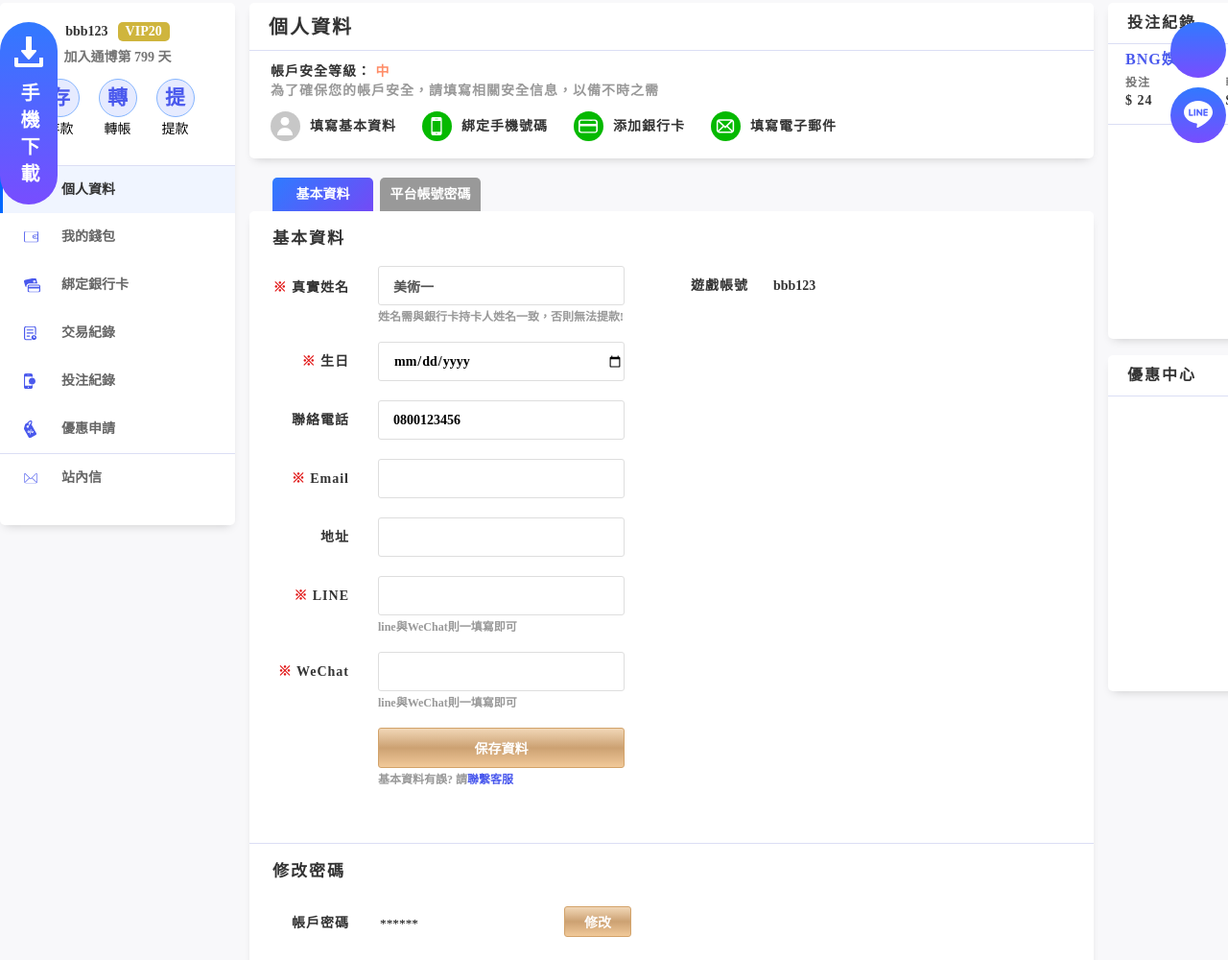
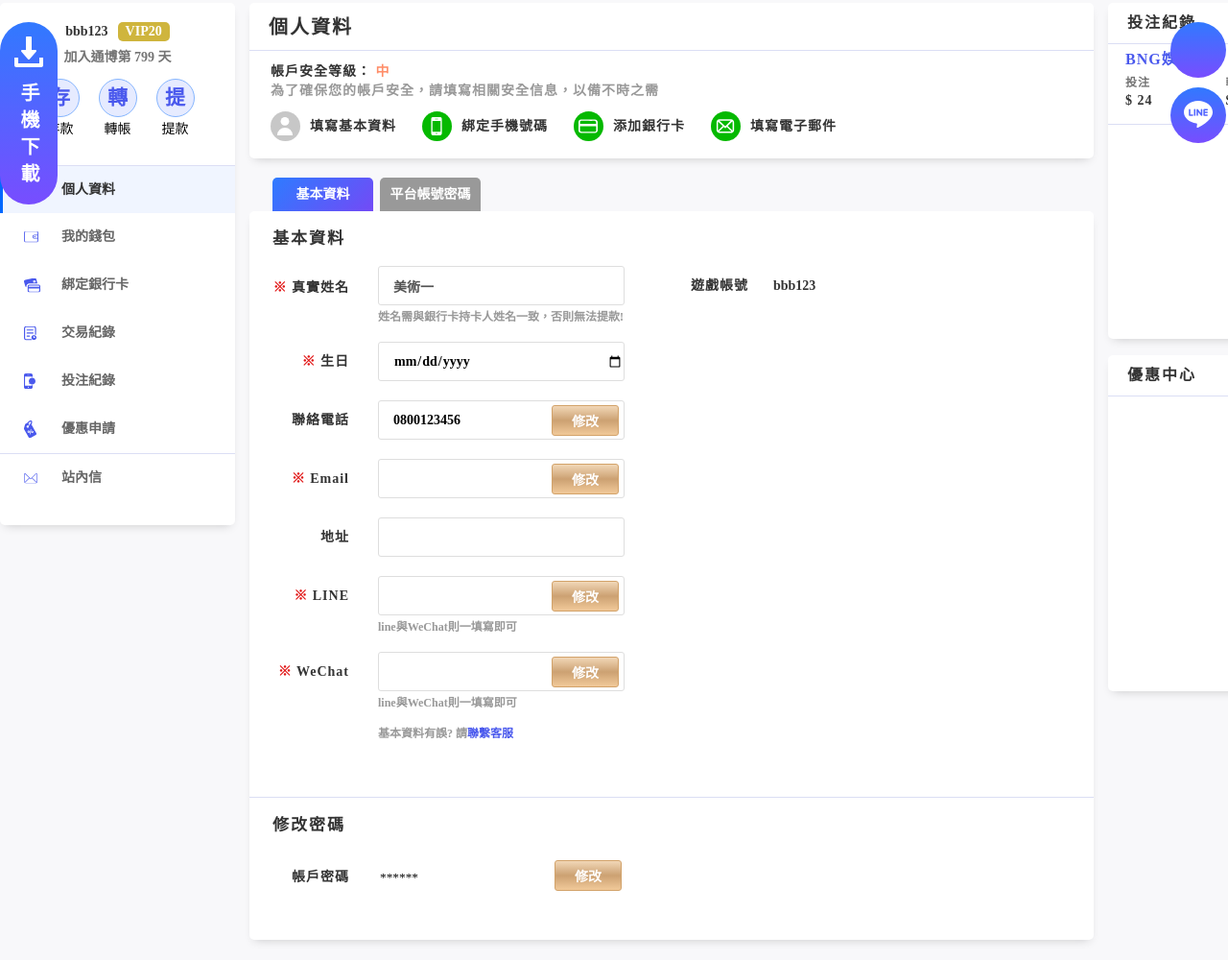
Before and after one commit to nono0420/N1-web, a plain HTML site: page html/member.html in a window 1280 px wide. Shown: the part 192-1192 px from the top of the page at 96% size. Drawn offline with nearby package versions, Linux system fonts and the light colour scheme.

Commit message:
20220225.4.24

```diff
--- a/html/member.html
+++ b/html/member.html
@@ -492,6 +492,7 @@
                                                                 聯絡電話
                                                             </label>
                                                             <input type="text" value="0800123456" readonly>
+                                                            <button type="button" class="smalltyBtn">修改</button>
                                                         </li>
                                                         <li>
                                                             <label>
@@ -499,6 +500,7 @@
                                                                 Email
                                                             </label>
                                                             <input type="text">
+                                                            <button type="button" class="smalltyBtn">修改</button>
                                                         </li>
                                                         <li>
                                                             <label>
@@ -512,6 +514,7 @@
                                                                 LINE
                                                             </label>
                                                             <input type="text">
+                                                            <button type="button" class="smalltyBtn">修改</button>
                                                             <p class="remind">line與WeChat則一填寫即可</p>
                                                         </li>
                                                         <li>
@@ -520,10 +523,11 @@
                                                                 WeChat
                                                             </label>
                                                             <input type="text">
+                                                            <button type="button" class="smalltyBtn">修改</button>
                                                             <p class="remind">line與WeChat則一填寫即可</p>
                                                         </li>
                                                         <li>
-                                                            <button>保存資料</button>
+                                                            <!-- <button>保存資料</button> -->
                                                             <p class="remind np">
                                                                 基本資料有誤? 請<span>聯繫客服</span>
                                                             </p>
--- a/scss/_innerPage.scss
+++ b/scss/_innerPage.scss
@@ -337,12 +337,20 @@
                                                     }
                                                 }
 
-                                                button {
-                                                    width: 257px;
-                                                    height: 42px;
-                                                    position: relative;
-                                                    left: 110px;
+                                                // button {
+                                                //     width: 257px;
+                                                //     height: 42px;
+                                                //     position: relative;
+                                                //     left: 110px;
+                                                //     @include mainBtn;
+                                                // }
+
+                                                .smalltyBtn {
+                                                    width: 70px;
+                                                    height: 32px;
                                                     @include mainBtn;
+                                                    margin: 5px 0px 0 -76px;
+                                                    position: absolute;
                                                 }
                                             }
                                         }
@@ -433,7 +441,7 @@
                                 }
 
                                 input {
-                                    width: 190px;
+                                    width: 180px;
                                     height: 41px;
                                     @include inputStyle_1;
                                 }
@@ -1019,13 +1027,14 @@
 
                     .content {
                         display: flex;
+                        height: auto;
 
                         //左
                         .total {
                             width: 50%;
                             box-sizing: border-box;
                             padding: 14px 0 0 24px;
-                            height: 203px;
+                            height: 170px;
                             border-right: solid 1px $main_Border_2;
 
                             &:nth-of-type(2) {
@@ -1114,7 +1123,7 @@
                             width: 50%;
                             box-sizing: border-box;
                             padding: 14px 0 0 24px;
-                            height: 203px;
+                            height: 170px;
 
                             .ableTitle {
                                 display: flex;
@@ -1370,7 +1379,7 @@
 
                     .platformWallet {
                         display: none;
-                        padding: 21px 23px 0;
+                        padding: 21px 23px 8px;
 
                         &.display {
                             display: block;
@@ -2892,6 +2901,7 @@
                     display: none;
                     width: 100%;
                     height: auto;
+                    min-height: 440px;
                     background: $mainBG_2;
                     box-shadow: 0px 5px 10px -5px $boxShadow_3;
                     border-radius: 5px;
--- a/scss/_jumpWindow.scss
+++ b/scss/_jumpWindow.scss
@@ -309,6 +309,10 @@
         }
 
         &.passwordWindow {
+            display: none;
+            &.display {
+                display: block;
+            }
 
             form {
 
```
Also changed, not shown: css/style.css.
